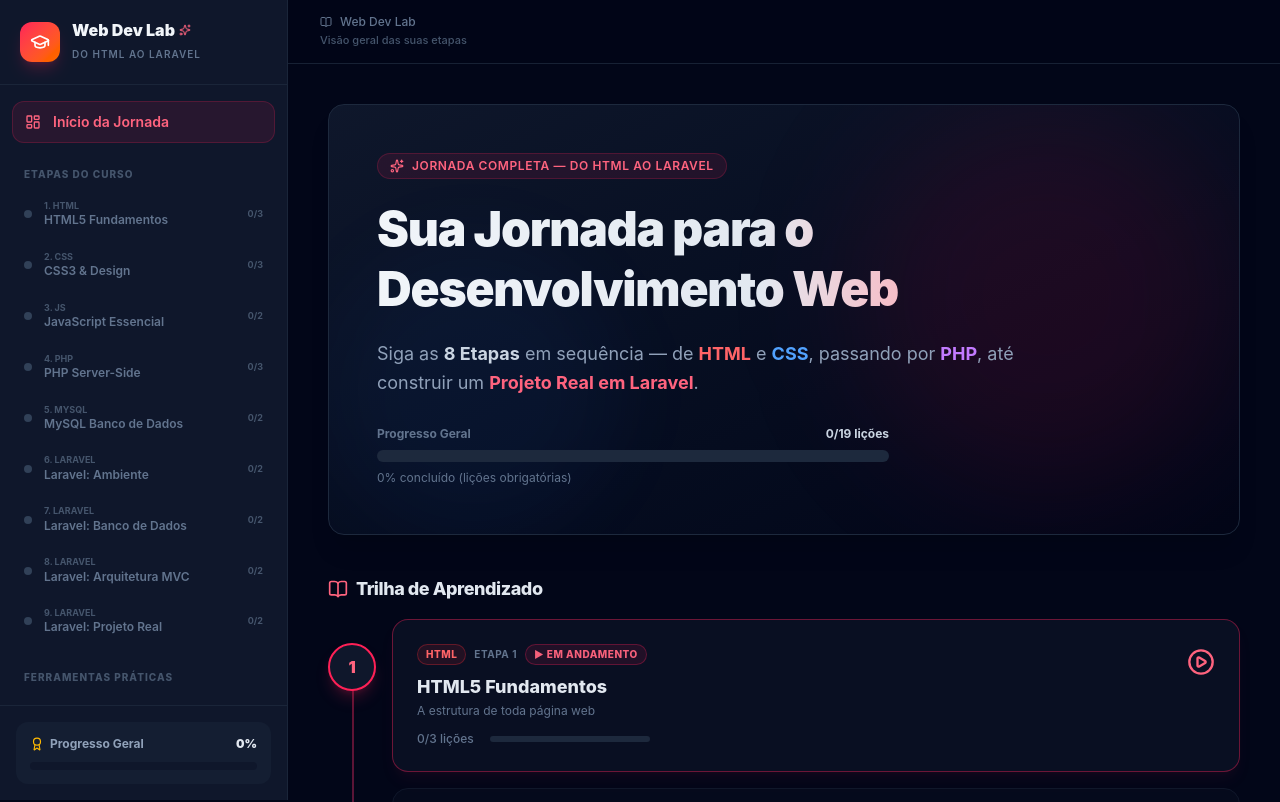
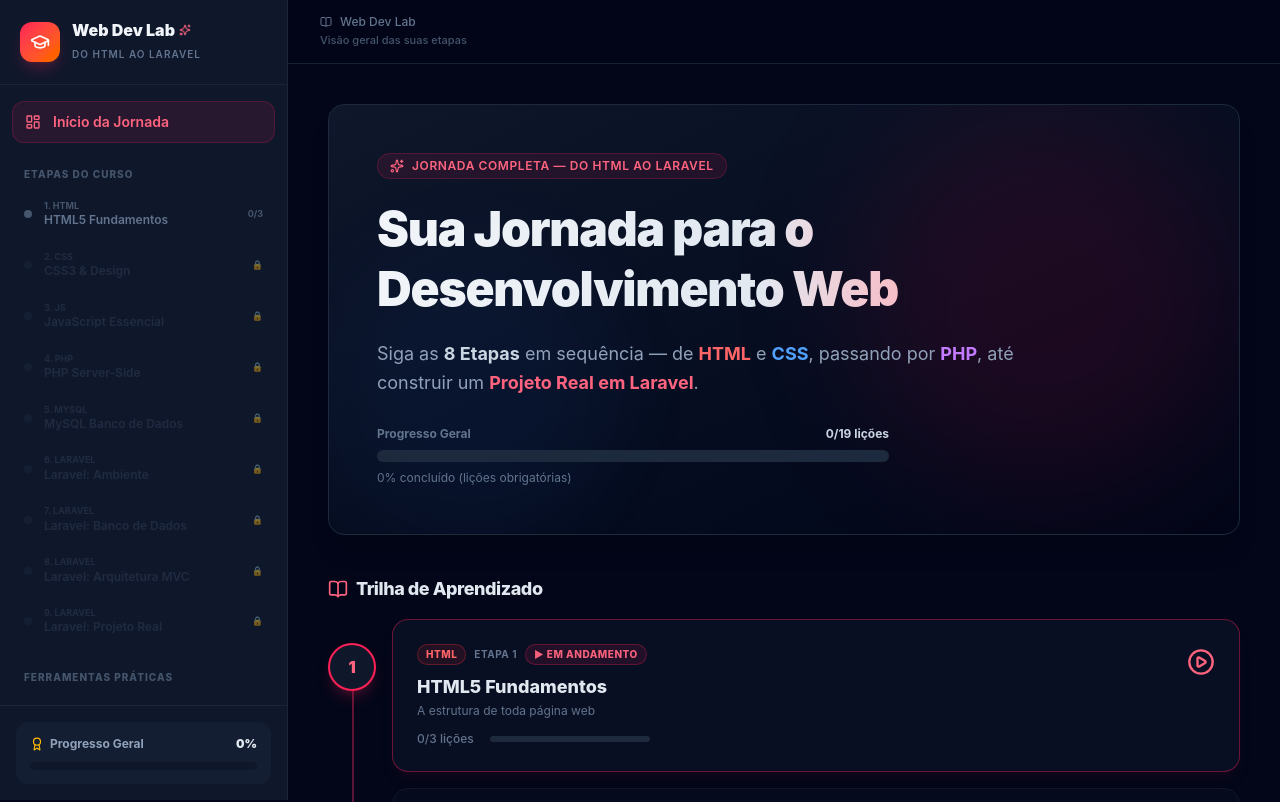
Before and after one commit to zFelipeLZ/Page_Curso_DSI, a React (Vite) app: page / in a window 1280 px wide. Shown: the top 802 px of the page. Built offline with nearby package versions, Linux system fonts and the light colour scheme.

Commit message:
feat: Bloqueia acesso a etapas caso a etapa anterior não esteja concluída (exceto JavaScript)

```diff
--- a/src/components/Dashboard.jsx
+++ b/src/components/Dashboard.jsx
@@ -1,4 +1,4 @@
-import { STAGES } from '../data/lessonsData';
+import { STAGES, getStageStatus, isStageUnlocked } from '../data/lessonsData';
 import {
   CheckCircle2, Lock, PlayCircle, ChevronRight,
   Sparkles, Star, BookOpen
@@ -12,29 +12,6 @@ const TECH_COLORS = {
   MySQL:   { text: 'text-cyan-400',   bg: 'bg-cyan-500/10',   border: 'border-cyan-500/30', dot: 'bg-cyan-400' },
   Laravel: { text: 'text-rose-400',   bg: 'bg-rose-500/10',   border: 'border-rose-500/30', dot: 'bg-rose-400' },
 };
-
-function getStageStatus(stage, completedLessons) {
-  const lessonIds = stage.lessons.map(l => l.id);
-  const completedCount = lessonIds.filter(id => completedLessons.includes(id)).length;
-  if (completedCount === lessonIds.length) return 'done';
-  if (completedCount > 0) return 'active';
-  return 'pending';
-}
-
-function isStageUnlocked(stageIndex, stages, completedLessons) {
-  if (stageIndex === 0) return true;
-
-  // JS (index 2) é opcional — não bloqueia o PHP (index 3)
-  // Para acessar a etapa N, a etapa N-1 precisa estar concluída
-  // se N-1 for opcional, verifica a N-2
-  const prev = stages[stageIndex - 1];
-  if (prev.optional) {
-    // Etapa opcional nunca bloqueia a próxima
-    return isStageUnlocked(stageIndex - 1, stages, completedLessons);
-  }
-  const prevStatus = getStageStatus(prev, completedLessons);
-  return prevStatus === 'done';
-}
 
 export default function Dashboard({ onOpenStage, completedLessons, onSwitchView }) {
   const totalRequired = STAGES.filter(s => !s.optional).flatMap(s => s.lessons).length;
--- a/src/components/Sidebar.jsx
+++ b/src/components/Sidebar.jsx
@@ -1,4 +1,4 @@
-import { STAGES } from '../data/lessonsData';
+import { STAGES, isStageUnlocked } from '../data/lessonsData';
 import {
   LayoutDashboard, BookOpen, Award, Sparkles, GraduationCap,
   Code2, Terminal, Database, ChevronRight, CheckCircle2
@@ -74,28 +74,33 @@ export default function Sidebar({
               Etapas do Curso
             </span>
             <ul className="space-y-0.5">
-              {STAGES.map((stage) => {
+              {STAGES.map((stage, idx) => {
                 const { done, total, pct } = getStageProgress(stage);
                 const isActive = activeView === 'stage' && currentStage === stage.id;
                 const isDone = done === total;
+                const unlocked = isStageUnlocked(idx, STAGES, completedLessons);
                 const colors = TECH_COLORS[stage.tech] || TECH_COLORS['HTML'];
 
                 return (
                   <li key={stage.id}>
                     <button
-                      onClick={() => { onOpenStage(stage.id); close(); }}
-                      className={`w-full flex items-center gap-3 px-3 py-2.5 rounded-xl text-xs font-semibold transition-all duration-200 cursor-pointer group ${
+                      onClick={() => { if (unlocked) { onOpenStage(stage.id); close(); } }}
+                      className={`w-full flex items-center gap-3 px-3 py-2.5 rounded-xl text-xs font-semibold transition-all duration-200 group ${
                         isActive
                           ? 'bg-slate-800 text-slate-200 border border-slate-700/60'
-                          : 'text-slate-500 hover:bg-slate-800/40 hover:text-slate-300'
+                          : unlocked
+                            ? 'text-slate-500 hover:bg-slate-800/40 hover:text-slate-300 cursor-pointer'
+                            : 'text-slate-700 cursor-not-allowed opacity-50'
                       }`}
                     >
-                      {/* Status dot */}
-                      <span className={`w-2 h-2 rounded-full shrink-0 ${isDone ? 'bg-emerald-400' : isActive ? colors.dot : 'bg-slate-700'}`} />
+                      {/* Status dot or Lock */}
+                      <span className={`w-2 h-2 rounded-full shrink-0 ${isDone ? 'bg-emerald-400' : isActive ? colors.dot : unlocked ? 'bg-slate-600' : 'bg-slate-800'}`} />
 
                       {/* Label */}
                       <span className="flex-1 text-left leading-snug truncate">
-                        <span className="text-[9px] font-bold text-slate-600 uppercase block">{stage.stageNumber}. {stage.tech}</span>
+                        <span className={`text-[9px] font-bold uppercase block ${unlocked ? 'text-slate-600' : 'text-slate-700'}`}>
+                          {stage.stageNumber}. {stage.tech}
+                        </span>
                         <span className={isDone ? 'text-emerald-400' : isActive ? 'text-slate-200' : ''}>{stage.title}</span>
                       </span>
 
@@ -104,7 +109,7 @@ export default function Sidebar({
                         <CheckCircle2 className="w-3.5 h-3.5 text-emerald-400 shrink-0" />
                       ) : (
                         <span className={`text-[9px] font-bold shrink-0 ${isActive ? colors.text : 'text-slate-600'}`}>
-                          {done}/{total}
+                          {unlocked ? `${done}/${total}` : '🔒'}
                         </span>
                       )}
                     </button>
--- a/src/data/lessonsData.js
+++ b/src/data/lessonsData.js
@@ -1391,5 +1391,23 @@ export const getLessonById = (stageId, lessonId) => {
   return stage?.lessons.find(l => l.id === lessonId);
 };
 
+export function getStageStatus(stage, completedLessons) {
+  const lessonIds = stage.lessons.map(l => l.id);
+  const completedCount = lessonIds.filter(id => completedLessons.includes(id)).length;
+  if (completedCount === lessonIds.length) return 'done';
+  if (completedCount > 0) return 'active';
+  return 'pending';
+}
+
+export function isStageUnlocked(stageIndex, stages, completedLessons) {
+  if (stageIndex === 0) return true;
+  const prev = stages[stageIndex - 1];
+  if (prev.optional) {
+    return isStageUnlocked(stageIndex - 1, stages, completedLessons);
+  }
+  const prevStatus = getStageStatus(prev, completedLessons);
+  return prevStatus === 'done';
+}
+
 // Legado — mantido para não quebrar imports antigos durante a transição
 export const CURRICULUM_DATA = {};
```
